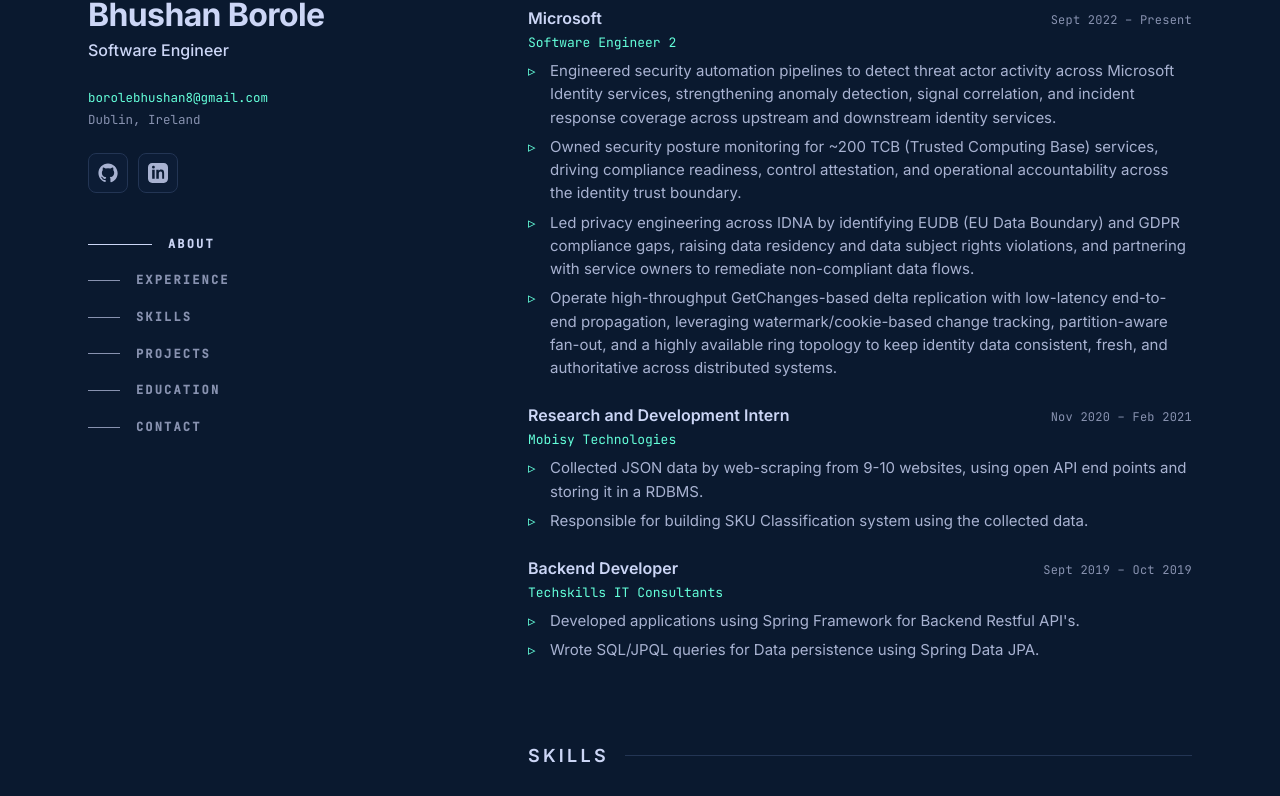
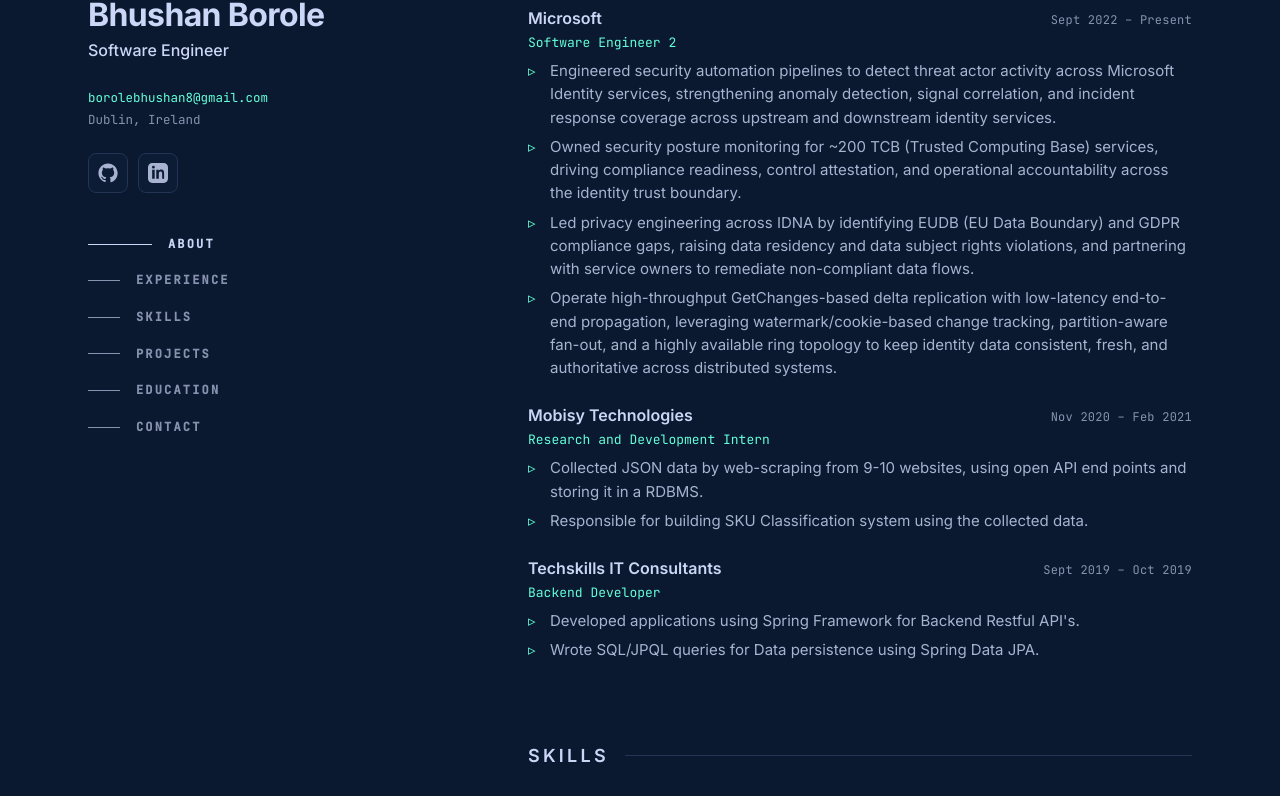
Before and after one commit to bhushan-borole/v2, a React (Vite) app: page / in a window 1280 px wide. Shown: the part 411-1207 px from the top of the page. Built offline with nearby package versions, Linux system fonts and the light colour scheme.

Commit message:
Swap Mobisy & Techskills entries: company on top, role below

```diff
--- a/src/data.js
+++ b/src/data.js
@@ -45,8 +45,8 @@
     ],
   },
   {
-    title: 'Research and Development Intern',
-    org: 'Mobisy Technologies',
+    title: 'Mobisy Technologies',
+    org: 'Research and Development Intern',
     date: 'Nov 2020 – Feb 2021',
     bullets: [
       'Collected JSON data by web-scraping from 9-10 websites, using open API end points and storing it in a RDBMS.',
@@ -54,8 +54,8 @@
     ],
   },
   {
-    title: 'Backend Developer',
-    org: 'Techskills IT Consultants',
+    title: 'Techskills IT Consultants',
+    org: 'Backend Developer',
     date: 'Sept 2019 – Oct 2019',
     bullets: [
       "Developed applications using Spring Framework for Backend Restful API's.",
```
